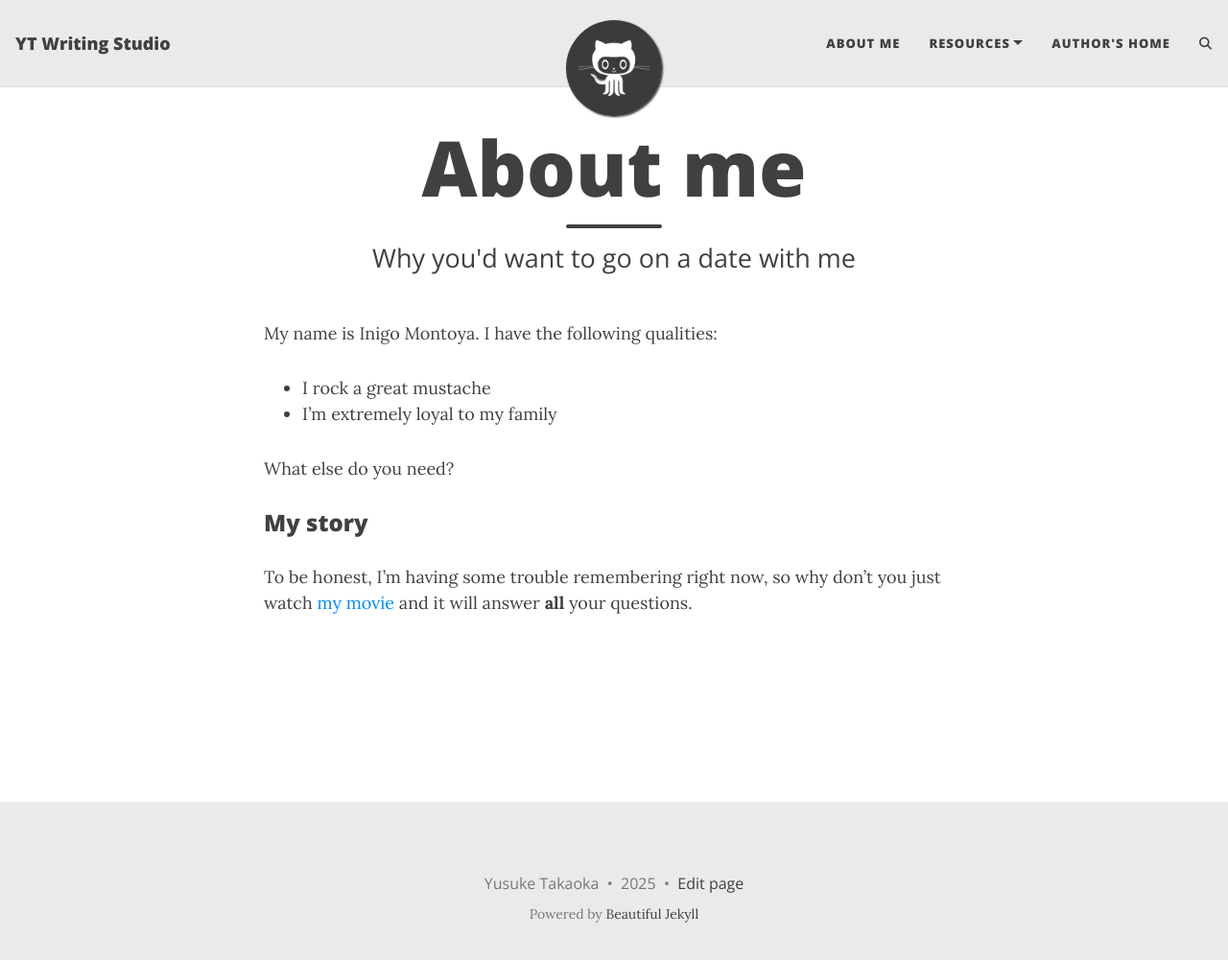
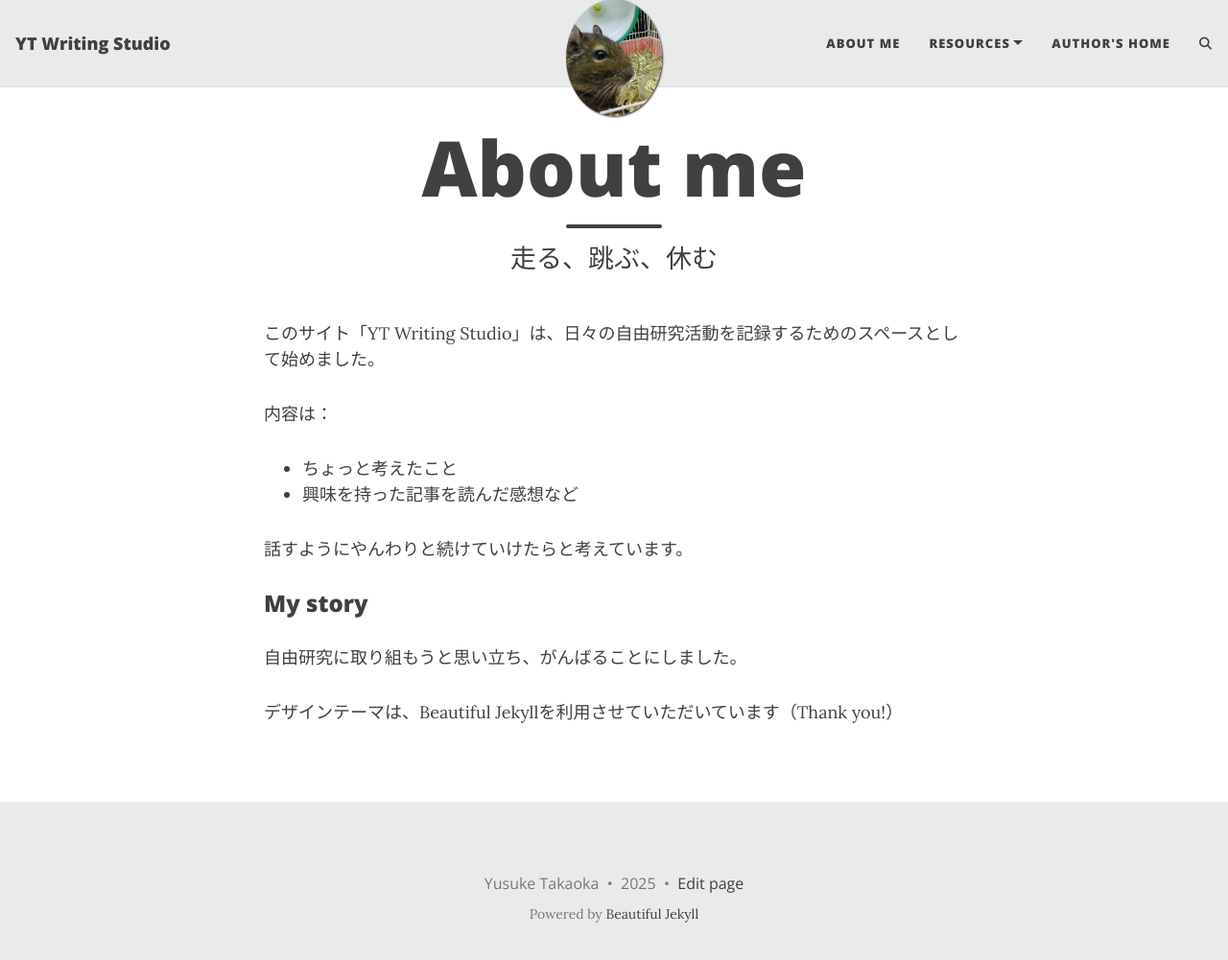
Before and after one commit to Yusketch-311/unity-prototypes, a Jekyll site: the page built from aboutme.md, in a window 1280 px wide and 1014 px high. Shown: the top 1001 px of the window at 96% size. Built offline with Jekyll 4.4.1, drawn with Linux system fonts in a browser that asks for light colours; comment, search, counter and statistics services are not loaded.

Commit message:
update some files

```diff
--- a/_config.yml
+++ b/_config.yml
@@ -22,9 +22,9 @@ author: Yusuke Takaoka
 navbar-links:
   About Me: "aboutme"
   Resources:
-    - Beautiful Jekyll: "https://beautifuljekyll.com"
-    - Learn markdown: "https://www.markdowntutorial.com/"
-  Author's home: "https://deanattali.com"
+    - Waseda University Library: "https://www.waseda.jp/library/"
+    - Landesmuesum Zürich: "https://www.landesmuseum.ch/de"
+  Author's home: "https://researchmap.jp/9000017587069"
 
 ################
 # --- Logo --- #
--- a/aboutme.md
+++ b/aboutme.md
@@ -1,16 +1,19 @@
 ---
 layout: page
 title: About me
-subtitle: Why you'd want to go on a date with me
+subtitle: 走る、跳ぶ、休む
 ---
 
-My name is Inigo Montoya. I have the following qualities:
+このサイト「YT Writing Studio」は、日々の自由研究活動を記録するためのスペースとして始めました。
 
-- I rock a great mustache
-- I'm extremely loyal to my family
+内容は：
+- ちょっと考えたこと
+- 興味を持った記事を読んだ感想など
 
-What else do you need?
+話すようにやんわりと続けていけたらと考えています。
 
 ### My story
 
-To be honest, I'm having some trouble remembering right now, so why don't you just watch [my movie](https://en.wikipedia.org/wiki/The_Princess_Bride_%28film%29) and it will answer **all** your questions.
+自由研究に取り組もうと思い立ち、がんばることにしました。
+
+デザインテーマは、Beautiful Jekyllを利用させていただいています（Thank you!）
--- a/index.html
+++ b/index.html
@@ -1,5 +1,5 @@
 ---
 layout: home
-title: My website
-subtitle: This is where I will tell my friends way too much about me
+title: YT Writing Studio
+subtitle: 日々の自由研究
 ---
```
Also changed, not shown: assets/img/avatar-icon.png, assets/img/cat.png (added), 2 other files.
